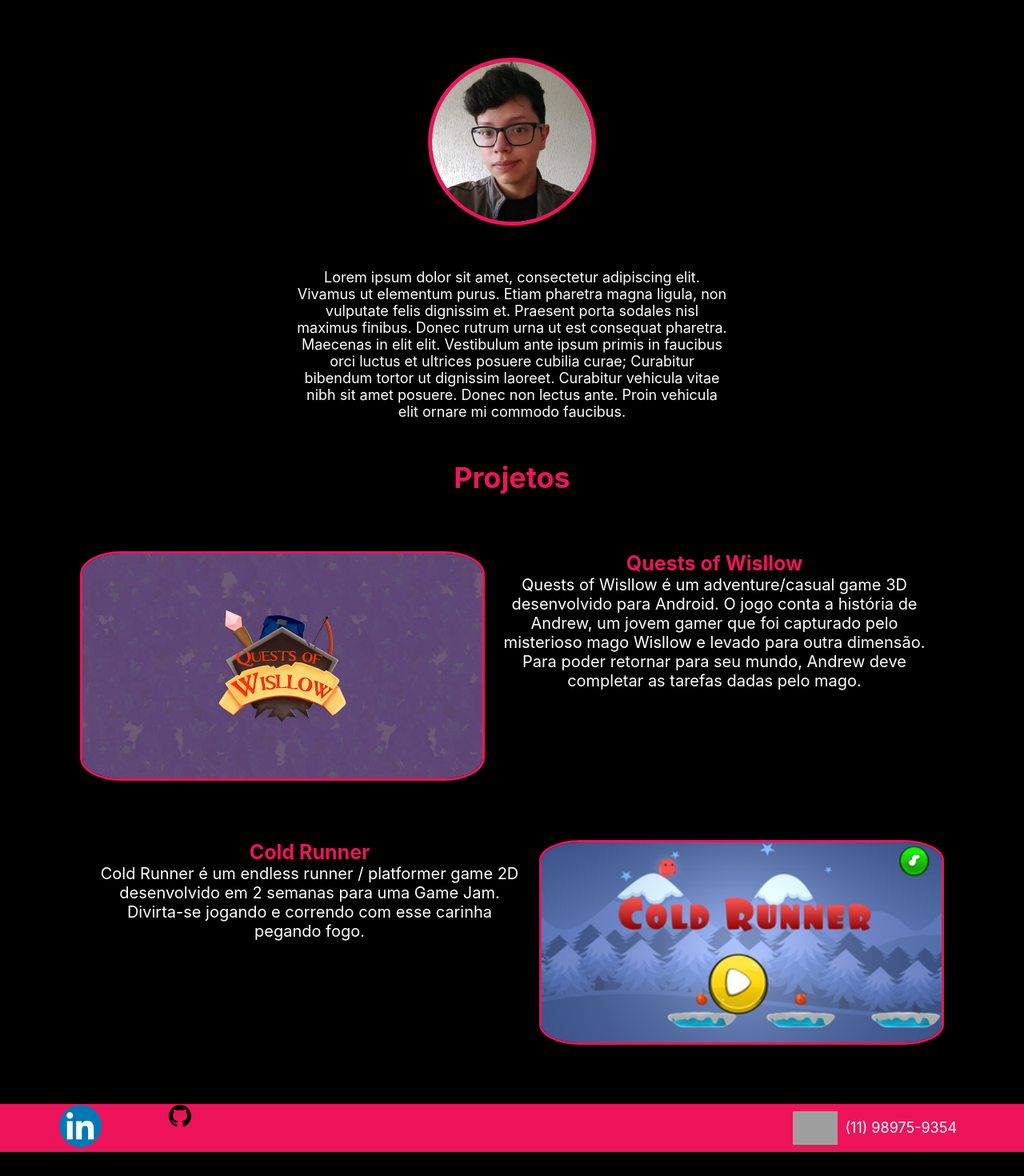
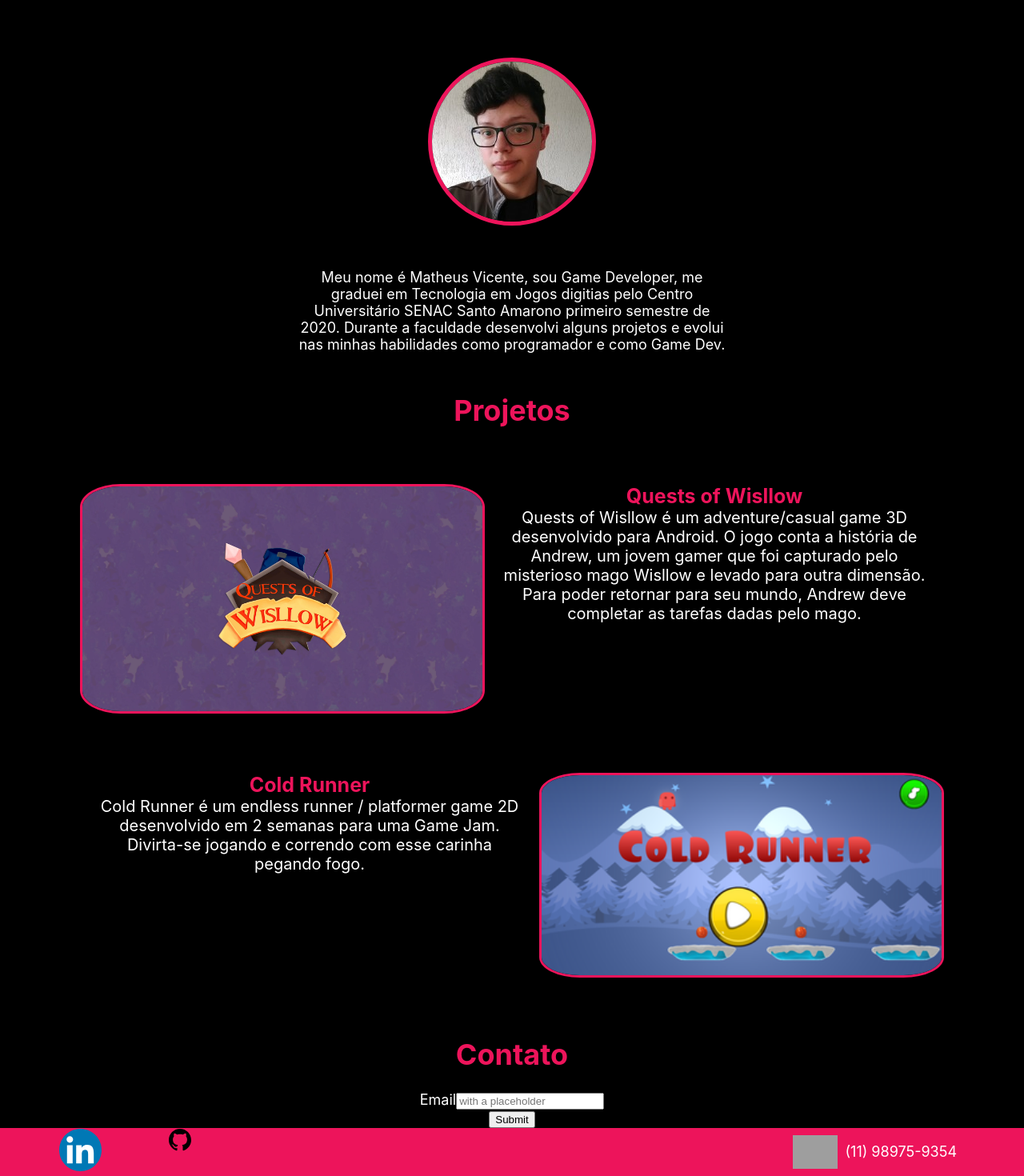
Before and after one commit to MatthewVicente/portfolio, a React (Create React App) app in the folder portifolio/: page / in a window 1280 px wide. Shown: the part 94-1564 px from the top of the page at 80% size. Before the commit the page ends 1534 px from the top, so only its background shows below. Built offline with nearby package versions, Linux system fonts and the light colour scheme; grey boxes are pictures that could not be loaded.

Commit message:
Start to create contato component and write some text to my description

```diff
--- a/portifolio/package.json
+++ b/portifolio/package.json
@@ -6,6 +6,7 @@
     "@testing-library/jest-dom": "^4.2.4",
     "@testing-library/react": "^9.3.2",
     "@testing-library/user-event": "^7.1.2",
+    "prop-types": "^15.7.2",
     "react": "^16.13.1",
     "react-dom": "^16.13.1",
     "react-scripts": "3.4.1",
--- a/portifolio/src/App.js
+++ b/portifolio/src/App.js
@@ -5,13 +5,14 @@ import Footer from './components/Footer';
 import QuemSou from './components/QuemSou';
 import styled from 'styled-components';
 import Projetos from './components/Projetos';
+import Contato from './components/Contato';
 
 const Container = styled.div`
   margin: 0 100px;
 `;
 
 function App() {
-  const [projects, setProjects] = useState([
+  const [projects] = useState([
     {
       id: 1,
       title: "Quests of Wisllow",
@@ -35,6 +36,7 @@ function App() {
     <Container>
       <QuemSou/>
       <Projetos projects={projects}/>
+      <Contato/>
     </Container>
     <Footer />
   </div>;
--- /dev/null
+++ b/portifolio/src/components/Contato.js
@@ -0,0 +1,17 @@
+import React from "react";
+import { Form, FormGroup, Label, Input, Button } from "reactstrap";
+
+const Contato = () => {
+  return <div>
+    <h1 id="contato">Contato</h1>
+    <Form>
+      <FormGroup>
+        <Label for="exampleEmail">Email</Label>
+        <Input type="email" name="email" id="exampleEmail" placeholder="with a placeholder" />
+      </FormGroup>
+      <Button>Submit</Button>
+    </Form>
+  </div>
+}
+
+export default Contato;
--- a/portifolio/src/components/QuemSou.js
+++ b/portifolio/src/components/QuemSou.js
@@ -24,12 +24,10 @@ const QuemSou = () => {
 			<img alt="" src={process.env.PUBLIC_URL+"/img/me.jpg"}/>
 		</div>
 		<div className="descricao">
-			Lorem ipsum dolor sit amet, consectetur adipiscing elit. Vivamus ut elementum purus.
-			Etiam pharetra magna ligula, non vulputate felis dignissim et. Praesent porta sodales
-			nisl maximus finibus. Donec rutrum urna ut est consequat pharetra. Maecenas in elit elit.
-			Vestibulum ante ipsum primis in faucibus orci luctus et ultrices posuere cubilia curae;
-			Curabitur bibendum tortor ut dignissim laoreet. Curabitur vehicula vitae nibh sit amet
-			posuere. Donec non lectus ante. Proin vehicula elit ornare mi commodo faucibus.
+			Meu nome é Matheus Vicente, sou <span>Game Developer</span>, me graduei em
+			Tecnologia em Jogos digitias pelo <span>Centro Universitário SENAC Santo Amaro</span>
+			no primeiro semestre de 2020. Durante a faculdade desenvolvi alguns projetos e evolui nas minhas
+			habilidades como programador e como Game Dev.
 		</div>
 	</Container>
 }
```
Also changed, not shown: 1 other file (tests, documents, lock files or other folders).
